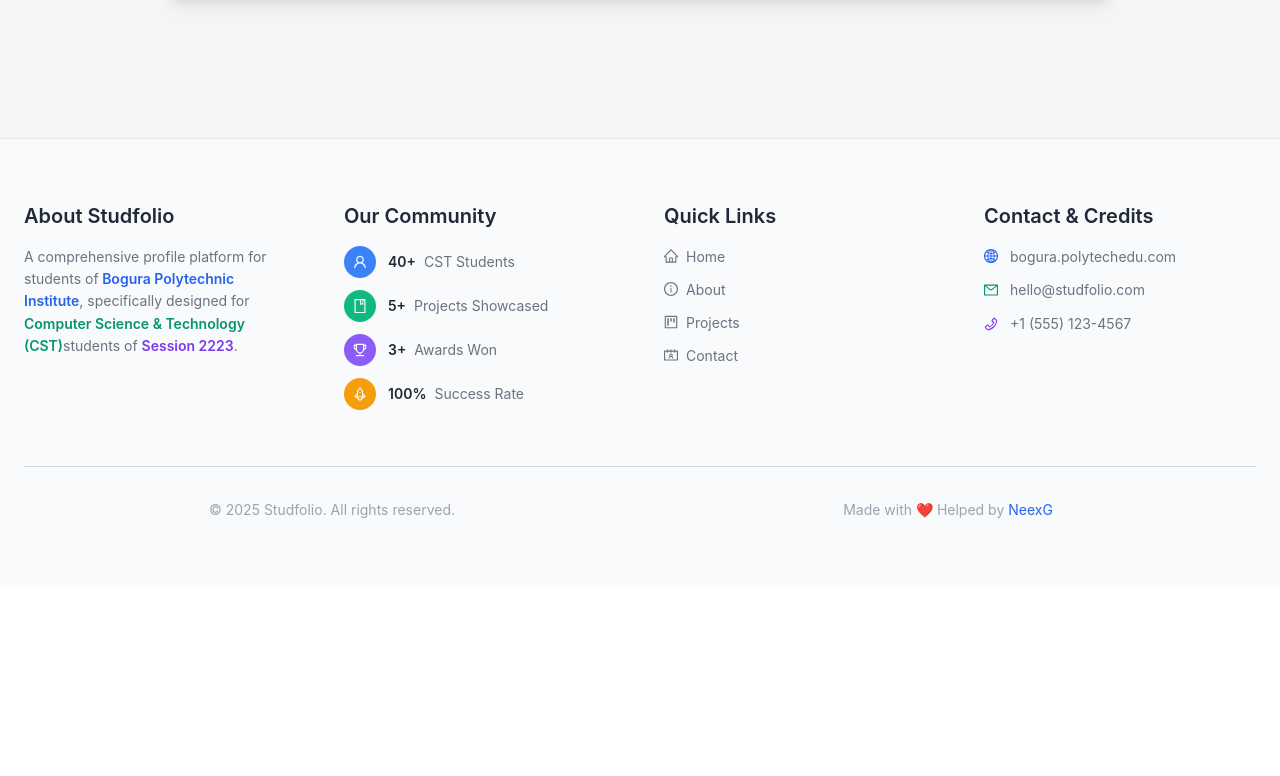
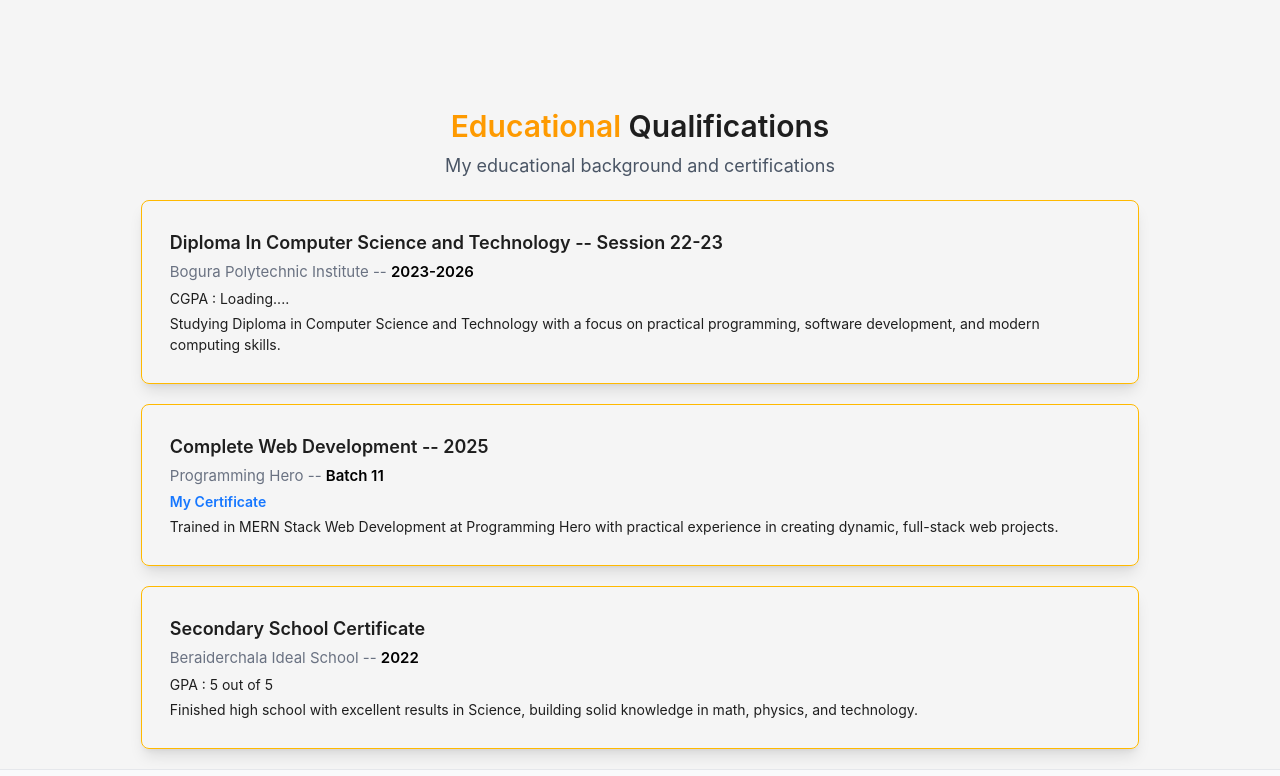
Before and after one commit to abuhosain/studfolio, a React (Vite) app: page /student/715499 in a window 1280 px wide. Shown: the part 1844-2620 px from the top of the page. Before the commit the page ends 2429 px from the top, so only its background shows below. Built offline with nearby package versions, Linux system fonts and the light colour scheme.

Commit message:
Educational and certification section updated

```diff
--- a/src/pages/student/Pranto-715499/index.jsx
+++ b/src/pages/student/Pranto-715499/index.jsx
@@ -129,7 +129,7 @@ const PrantoPortfolio = () => {
 
       {/* About me section */}
       <div className="lg:w-[85%] xl:w-[90%] 2xl:w-[60%] !p-5 lg:!p-20 !mx-auto">
-        <div className="bg-white !p-2 lg:!p-10 text-center border-2 rounded-2xl border-amber-400 hover:border-amber-600 shadow-lg">
+        <div className="bg-white !p-2 lg:!p-10 text-center border-1 rounded-2xl border-amber-400 hover:border-amber-600 shadow-lg">
           <h3 className="text-black text-4xl lg:text-5xl !mb-3">
             About <span className="text-amber-500">Me</span>
           </h3>
@@ -183,7 +183,7 @@ const PrantoPortfolio = () => {
           Technologies and expertise I bring to the table
         </p>
         {/*  */}
-        <div className="border w-[95%] !mx-auto !p-5 lg:!p-10 mt-5 rounded-lg border-amber-400 hover:border-amber-600 shadow-lg gap-5 !my-5">
+        <div className="border !mx-auto !p-5 lg:!p-10 rounded-lg border-amber-400 hover:border-amber-600 shadow-lg gap-5 !my-5">
           <h1 className="text-2xl 2xl:text-4xl font-semibold">
             Technical <span className="text-amber-500">Skills</span>
           </h1>
@@ -222,9 +222,78 @@ const PrantoPortfolio = () => {
               GIT & GITHUB
             </span>
           </div>
-            <span className=" !p-2 rounded-4xl text-center font-bold bg-gray-300 !m-2 border border-white hover:border-amber-600 hover:bg-amber-100">
-              STRIPE INTEGRARION
-            </span>
+          <span className=" !p-2 rounded-4xl text-center font-bold bg-gray-300 !m-2 border border-white hover:border-amber-600 hover:bg-amber-100">
+            STRIPE INTEGRARION
+          </span>
+        </div>
+      </div>
+
+      {/* Educational Qualifications */}
+      <div>
+        <h1 className="text-3xl 2xl:text-5xl text-center font-semibold">
+          {" "}
+          <span className="text-amber-500">Educational</span> Qualifications
+        </h1>
+        <p className="text-gray-600 text-lg 2xl:text-xl text-center !my-2">
+          My educational background and certifications
+        </p>
+
+        <div>
+          <div className="w-[93%] lg:w-[85%] xl:w-[78%] 2xl:w-[70%] border !mx-auto !p-2 lg:!p-7 rounded-lg border-amber-400 hover:border-amber-600 shadow-lg gap-5 !my-5 text-center md:text-left">
+            <h1 className="text-[16px] lg:text-lg 2xl:text-2xl font-semibold">
+              Diploma In Computer Science and Technology --{" "}
+              <span className="font-semibold">Session 22-23</span>
+            </h1>
+            <h3 className="text-[15px] 2xl:text-lg text-gray-500 !my-1">
+              Bogura Polytechnic Institute --{" "}
+              <span className="text-black font-semibold">2023-2026</span>
+            </h3>
+            <h3 className="!my-1 2xl:text-[16px]">CGPA : Loading....</h3>
+            <p className="2xl:text-[15px]">
+              Studying Diploma in Computer Science and Technology with a focus
+              on practical programming, software development, and modern
+              computing skills.
+            </p>
+          </div>
+
+          {/*  */}
+          <div className="w-[93%] lg:w-[85%] xl:w-[78%] 2xl:w-[70%] border !mx-auto !p-2 lg:!p-7 rounded-lg border-amber-400 hover:border-amber-600 shadow-lg gap-5 !my-5 text-center md:text-left">
+            <h1 className="text-[16px] lg:text-lg 2xl:text-2xl font-semibold">
+              Complete Web Development --{" "}
+              <span className="font-semibold">2025</span>
+            </h1>
+            <h3 className="text-[15px] 2xl:text-lg text-gray-500 !my-1">
+              Programming Hero --{" "}
+              <span className="text-black font-semibold">Batch 11</span>
+            </h3>
+            <a
+              href="https://i.ibb.co.com/V0s0M01Z/PH-Hero-Course-certificate.jpg"
+              target="_blank"
+              className="!my-1 2xl:text-[16px] text-amber-500 font-semibold underline block"
+            >
+              My Certificate
+            </a>
+            <p className="2xl:text-[15px]">
+              Trained in MERN Stack Web Development at Programming Hero with
+              practical experience in creating dynamic, full-stack web projects.
+            </p>
+          </div>
+
+          {/*  */}
+          <div className="w-[93%] lg:w-[85%] xl:w-[78%] 2xl:w-[70%] border !mx-auto !p-2 lg:!p-7 rounded-lg border-amber-400 hover:border-amber-600 shadow-lg gap-5 !my-5 text-center md:text-left">
+            <h1 className="text-[16px] lg:text-lg 2xl:text-2xl font-semibold">
+              Secondary School Certificate{" "}
+            </h1>
+            <h3 className="text-[15px] 2xl:text-lg text-gray-500 !my-1">
+              Beraiderchala Ideal School --{" "}
+              <span className="text-black font-semibold">2022</span>
+            </h3>
+            <h3 className="!my-1 2xl:text-[16px]">GPA : 5 out of 5</h3>
+            <p className="2xl:text-[15px]">
+              Finished high school with excellent results in Science, building
+              solid knowledge in math, physics, and technology.
+            </p>
+          </div>
         </div>
       </div>
     </div>
```
